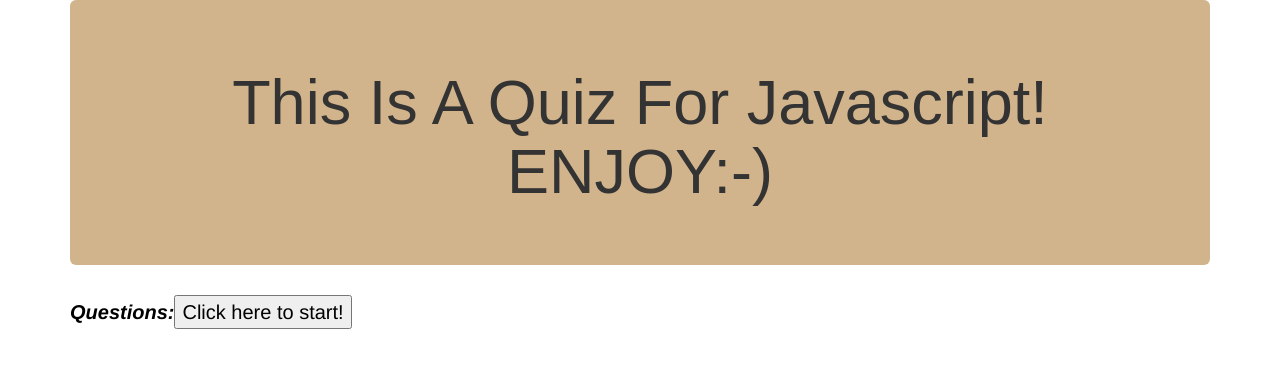
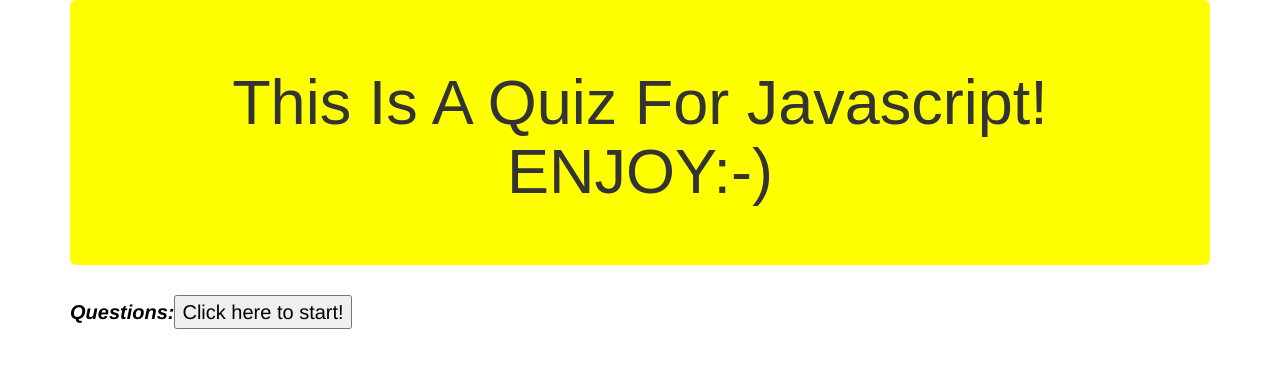
Before and after one commit to qmuuoryan/project-quiz, a plain HTML site: page index.html in a window 1280 px wide. Drawn offline with Linux system fonts and the light colour scheme.

Commit message:
add all changes

```diff
--- a/CSS/styles.css
+++ b/CSS/styles.css
@@ -8,7 +8,7 @@ p{
   text-align: left;
 }
 .jumbotron{
-  background-color: tan;
+  background-color: yellow;
   text-align: center;
   font-family: sans-serif;
 }
@@ -16,8 +16,7 @@ p{
 .well{
   background-color: red;
   font-family: sans-serif;
-  font-style: italic;
-  cursor: pointer;
+  font
 }
 #submit{
   float: left;
--- a/index.html
+++ b/index.html
@@ -10,7 +10,7 @@
   <title>QUIZ</title>
 </head>
 
-<body background="images/quiz.jpg">
+<body background="">
   <div class="container">
     <div class="jumbotron">
       <h1>This Is A Quiz For Javascript!<br>ENJOY:-)</h1>
```
Also changed, not shown: images/q.jpg (added), 1 other file.
